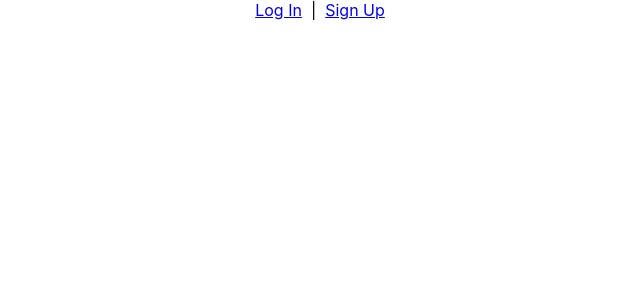
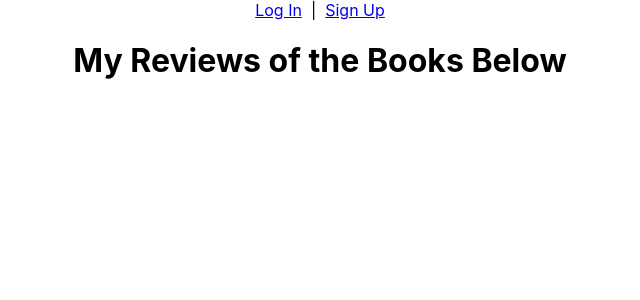
Before and after one commit to ssahussai/Bookworm, a React (Create React App) app: page /my-reviews-page in a window 1280 px wide. Shown: the top 300 px of the page, without its empty margins (320-960 px from the left). Built offline with nearby package versions, Linux system fonts and the light colour scheme.

Commit message:
adds MyReviewsPage

```diff
--- a/src/components/NavBar/NavBar.jsx
+++ b/src/components/NavBar/NavBar.jsx
@@ -8,6 +8,8 @@ const NavBar = (props) => {
       <Link to="/">Home</Link>
       &nbsp;&nbsp;|&nbsp;&nbsp;&nbsp;
       <Link to="/find-books-page">Find Books</Link>
+      &nbsp;&nbsp;|&nbsp;&nbsp;&nbsp;
+      <Link to="/my-reviews-page">My Reviews</Link>
       &nbsp;&nbsp;|&nbsp;&nbsp;&nbsp;
       <Link to="/my-booklist-page">My Booklist</Link>
       &nbsp;&nbsp;|&nbsp;&nbsp;&nbsp;
--- a/src/pages/App/App.js
+++ b/src/pages/App/App.js
@@ -8,7 +8,7 @@ import MyBooklistPage from '../MyBooklistPage/MyBooklistPage';
 import LoginPage from '../LoginPage/LoginPage';
 import SignupPage from '../SignupPage/SignupPage';
 import userService from '../../utils/userService';
-
+import MyReviewsPage from '../MyReviewsPage/MyReviewsPage';
 
 
 class App extends Component {
@@ -18,7 +18,6 @@ class App extends Component {
       user: userService.getUser()
     };
   }
-
 
   /*--- Callback Methods ---*/
   handleLogout = () => {
@@ -46,6 +45,10 @@ class App extends Component {
             <FindBooksPage {...props} />
             }
           />
+          <Route exact path="/my-reviews-page" render={(props) =>
+            <MyReviewsPage {...props} />
+            }
+          />
           <Route exact path="/my-booklist-page" render={(props) =>
             <MyBooklistPage {...props} />
             }
--- /dev/null
+++ b/src/pages/MyReviewsPage/MyReviewsPage.jsx
@@ -0,0 +1,12 @@
+import React from 'react';
+
+const MyReviewsPage = (props) => {
+    return (
+        <main>
+            <h1>My Reviews of the Books Below</h1>
+        </main>
+    );
+}
+
+
+export default MyReviewsPage;
```
